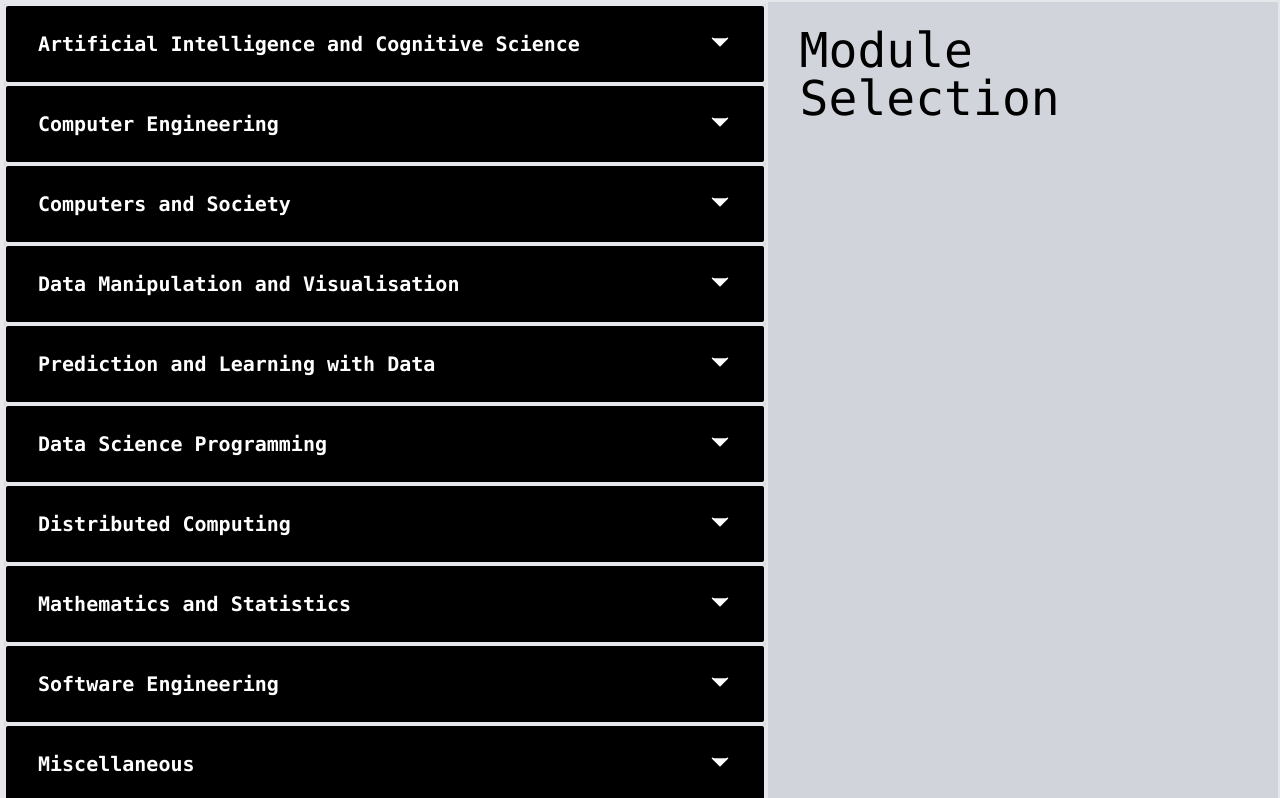
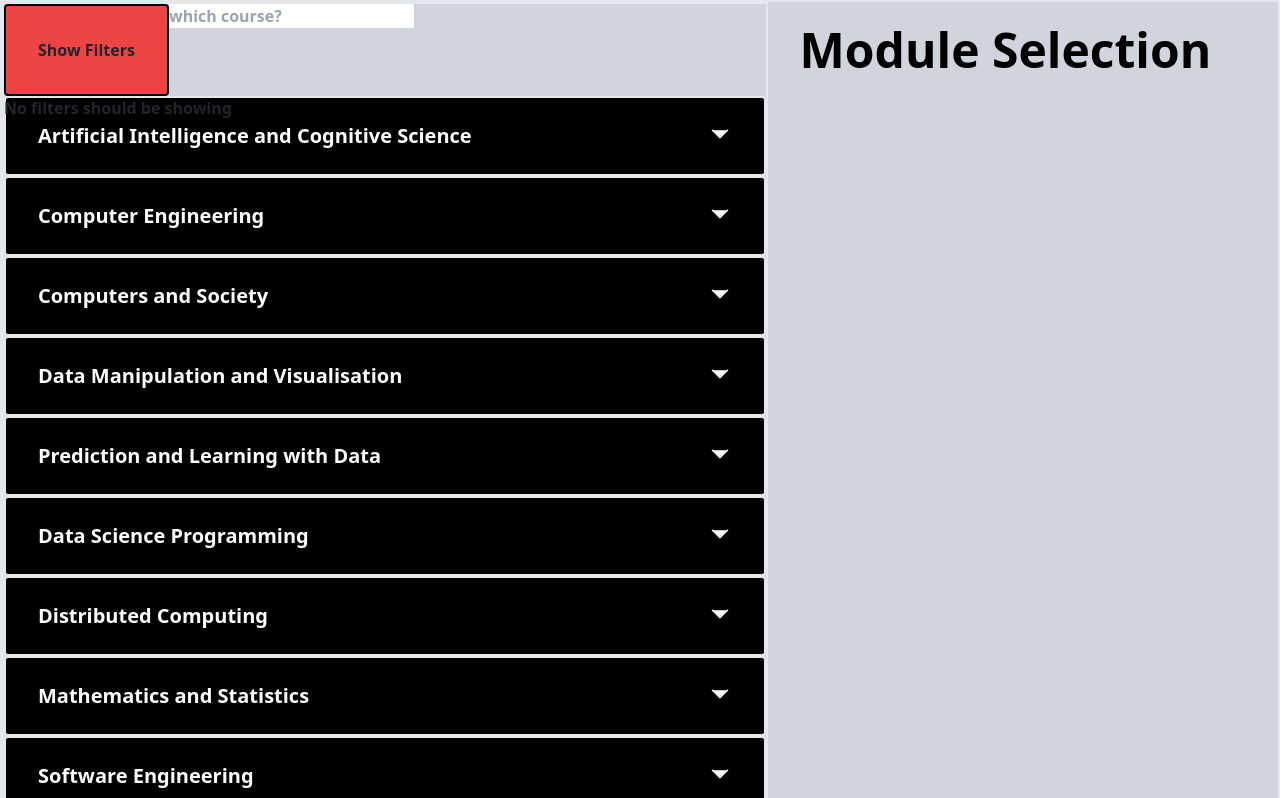
Before and after one commit to eoinsheehan/semesterfour, a React (Create React App) app in the folder my-app/: page / in a window 1280 px wide. Shown: the top 798 px of the page. Built offline with nearby package versions, Linux system fonts and the light colour scheme.

Commit message:
Add basic filter input textbox

```diff
--- a/my-app/src/App.js
+++ b/my-app/src/App.js
@@ -47,7 +47,7 @@ const App = () => {
   }
 
   return (
-    <div className='border-2 flex bg-gray-300 font-mono'>
+    <div className='border-2 flex bg-gray-300 font-semibold'>
       <div className='w-3/5'>
       <Course courseData = {courseData.length >0 && courseData} onSelect = {addCourse} selection = {selectedCourses} onRemove = {removeCourse} lecturers={lecturers}/>
       </div>
--- a/my-app/src/components/courses/CourseList.js
+++ b/my-app/src/components/courses/CourseList.js
@@ -49,7 +49,7 @@ const CourseList = (props) => {
                     {showContent?<p>Hide Details</p>:<p>Show Details</p>}
                 </div>
                 </div>
-            <div className={showContent ? "visible":"hidden"}>
+            <div className={showContent ? "overflow-hidden transition-[max-height] duration-500 m-h-1000":"overflow-hiddentransition-height duration-500 m-h-0"}>
             {props.details.map(detail =><CourseDetails key={`${props.title}_details`} name = {Object.keys(detail)} value = {Object.values(detail)}/> )}
             </div>
         </div>
--- a/my-app/src/components/courses/Courses.js
+++ b/my-app/src/components/courses/Courses.js
@@ -4,15 +4,44 @@ import { useState} from 'react'
 const Courses = (props) => {
 
     const [isChecked] = useState(true);
+    const [showFilters,setShowFilters] = useState(false);
     let content;
 
+    const onFilterClick = ()=>{
+        setShowFilters(!showFilters);
+    }
+
+
+    let listItems;
+
     if(props.courseData.length >0){
+    console.log("course names",props.courseData)
     content = props.courseData.map(data => <CourseHeading key ={data.theme} onSelect={props.onSelect} title = {data.theme} courses= {data.courses} semester = {isChecked} selection = {props.selection} onRemove = {props.onRemove}/>
     )
     }
 
+    if(props.courseData.length>0){
+        listItems = props.courseData.map((theme) => theme.courses.map(courseName => <li key={courseName.Title} className="hover:bg-pink-500 cursor-pointer">{courseName.Title}</li>))
+    }
+
     return (
         <div id="courses" className="border-2 bg-gray-300">
+            <div className='flex flex-col'>
+                <div className='flex'>{showFilters ? <button onClick={onFilterClick} className='bg-red-500 border-2 border-black rounded p-8'>Hide Filters</button>:<button onClick={onFilterClick} className='bg-red-500 border-2 border-black rounded p-8'>Show Filters</button>}
+                <div className='flex flex-col'><input onSelect={onFilterClick} onChange={onFilterClick}placeholder='which course?'></input>
+                <div className={showFilters? "h-1/5 overflow-y-scroll visible":"hidden"}>
+                    <ul>
+                    {listItems}
+
+                    </ul>
+                </div>
+                </div>
+                </div>
+                {showFilters ?
+                <div className='transition-height duration-2000 ease-in-out h-100'>Showing filters</div> :
+                <div className='h-0'>No filters should be showing</div>}
+
+            </div>
             <p className="text-left text-blue-900">{content}</p>
         </div>
     )
```
